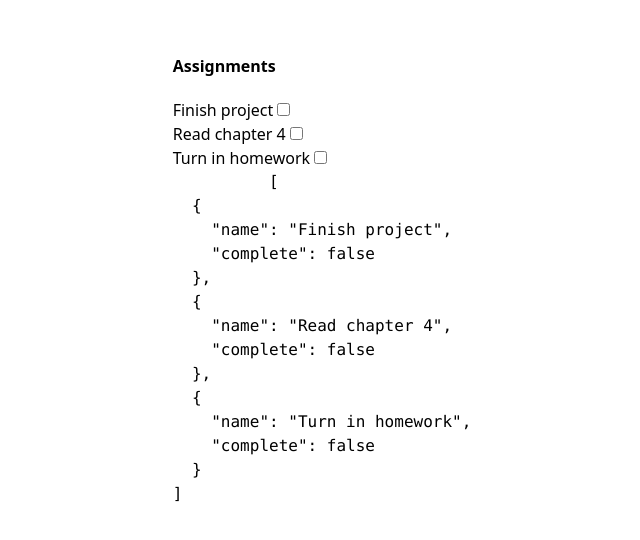
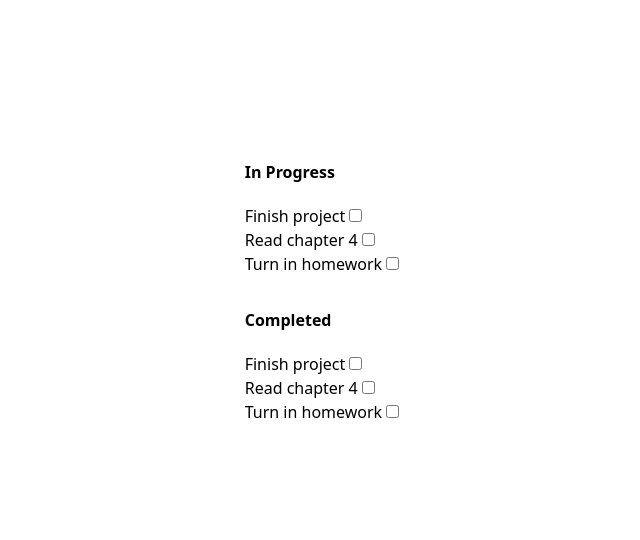
Before and after one commit to petre-symfony/Laracasts-vue3-step-by-step-firsts-episodes, a plain HTML site: page index.html in a window 1280 px wide. Shown: the part 108-648 px from the top of the page, without its empty margins (318-958 px from the left). Drawn offline with nearby package versions, Linux system fonts and the light colour scheme.

Commit message:
3.8 cool So let's come back and get rid of this and this is looking pretty good.
 You now know how to Loop over a basic array, but the next step is to introduce computed properties and here's an example of that.

 Yes, I have all of my assignments here. But as I check them off it might be cool if they move to a different list like a completed list. Okay, let's do that. Now. I'm going to add I'll copy this and we'll do a second section where this is completed assignments.

 And with that in mind maybe the top one should be in progress.

 And actually let's just remove assignments altogether.

 We have an in-progress list and a completed list. Okay. So if I give this a refresh, yeah, let's add a little margin up. here and T8 for March and top and yeah.

```diff
--- a/index.html
+++ b/index.html
@@ -9,7 +9,7 @@
   <body class="h-full grid place-items-center">
     <div id="app">
       <section>
-        <h2 class="font-bold mb-5">Assignments</h2>
+        <h2 class="font-bold mb-5">In Progress</h2>
 
         <ul>
           <li v-for="assignment in assignments">
@@ -19,10 +19,19 @@
             </label>
           </li>
         </ul>
+      </section>
 
-        <pre>
-          {{ assignments }}
-        </pre>
+      <section class="mt-8">
+        <h2 class="font-bold mb-5">Completed</h2>
+
+        <ul>
+          <li v-for="assignment in assignments">
+            <label >
+              {{ assignment.name }}
+              <input type="checkbox" v-model="assignment.complete">
+            </label>
+          </li>
+        </ul>
       </section>
     </div>
     <script>
```
Also changed, not shown: screenshots/Ep3/3.8 two section.png (added).
